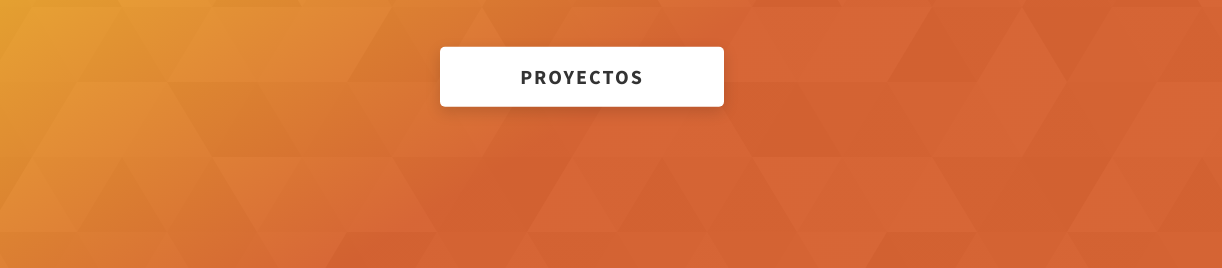
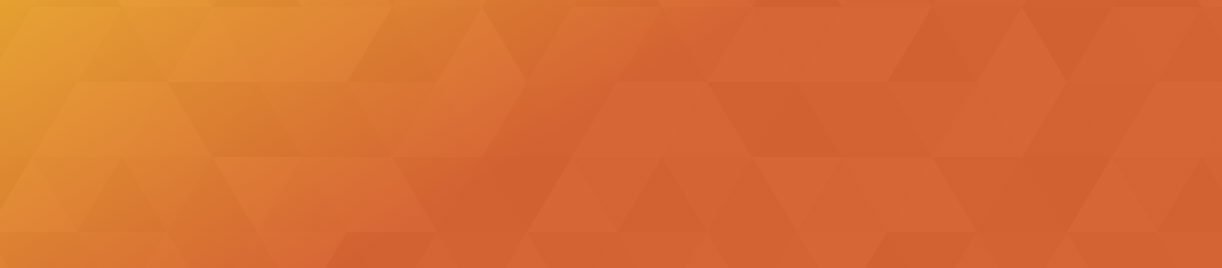
Before and after one commit to francodder/francodder.github.io, a website: page index.html in a window 1280 px wide. Shown: the part 443-711 px from the top of the page, 58-1280 px from the left. Drawn offline with Linux system fonts and the light colour scheme.

Commit message:
Some changes

```diff
--- a/index.html
+++ b/index.html
@@ -100,7 +100,7 @@
           <!-- Soy un programador especializado en frameworks de JavaScript con el enfoque puesto en crear excelentes experiencias de usuario. Mediante mis conocimientos en programación, diseño y UI/UX desarrollo aplicaciones web modernas y efectivas. Busco crecer como profesional participando proactivamente en proyectos que sean desafiantes y escalables. -->
         </div>
         <div class="home-hero__cta">
-          <a href="./#projects" class="btn btn--bg">Proyectos</a>
+          <a href="./#projects" class="btn btn--bg" style="visibility: hidden;">Proyectos</a>
         </div>
       </div>
       <div class="home-hero__socials">
```
